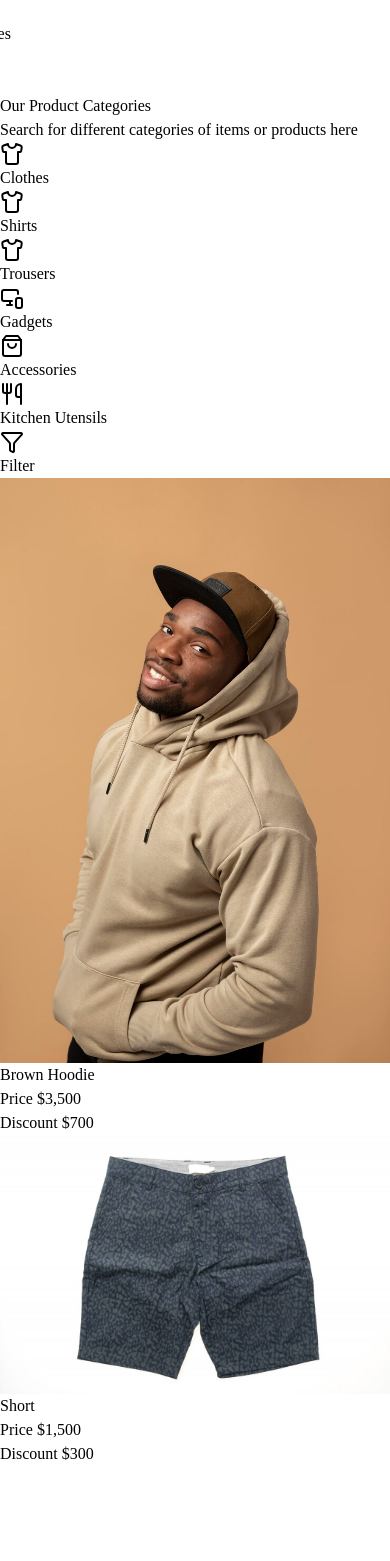
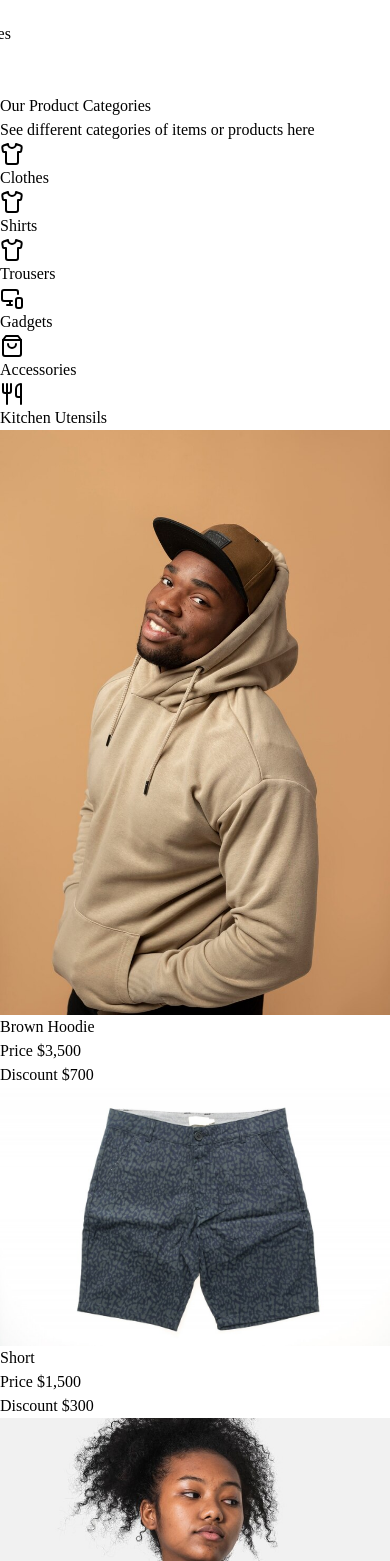
Before and after one commit to alimuhammeddev/Mashop-Store, a React (Vite) app: page /home in a window 390 px wide. Shown: the part 5007-6568 px from the top of the page. Before the commit the page ends 6473 px from the top, so only its background shows below. Built offline with nearby package versions, Linux system fonts and the light colour scheme; a web font is replaced by a local one.

Commit message:
worked on categories section

```diff
--- a/src/Components/Items.jsx
+++ b/src/Components/Items.jsx
@@ -1,7 +1,36 @@
+import { useState } from "react";
 import { Shirt, ShoppingBag, Filter, Utensils, MonitorSmartphone, ShirtIcon } from "lucide-react";
-import { hoddie, short } from "../assets";
+import { accessories1, blender, bluepants, cloth, clothes, clothing, girl, hoddie, jacket, kit, kitchen2, kitchenset, laptop2, laptop4, phone, plates, short, smartphone, smartwatch, whiteshirt } from "../assets";
 
 const Items = () => {
+
+    const [visibleCount, setVisibleCount] = useState(4);
+
+  const items = [
+    { id: 1, img: hoddie, name: "Brown Hoodie", price: "$3,500", discount: "$700" },
+    { id: 2, img: short, name: "Short", price: "$1,500", discount: "$300" },
+    { id: 3, img: girl, name: "Black Shirt", price: "$700", discount: "$150" },
+    { id: 4, img: clothes, name: "Hoodies (Different colors)", price: "$2,000", discount: "$500" },
+    { id: 5, img: whiteshirt, name: "White Shirt and Cap", price: "$1,000", discount: "$250" },
+    { id: 6, img: smartphone, name: "Smartphone (New Series)", price: "$9,500", discount: "$800" },
+    { id: 7, img: smartwatch, name: "Smartwatch pro", price: "$800", discount: "$50" },
+    { id: 8, img: kitchenset, name: "Full kitchen set", price: "$500", discount: "$25" },
+    { id: 9, img: accessories1, name: "Men accessories", price: "$1,500", discount: "$450" },
+    { id: 10, img: blender, name: "Kitchen Blender", price: "$5,000", discount: "$2,000" },
+    { id: 11, img: clothing, name: "Men Designer T-shirt", price: "$900", discount: "$70" },
+    { id: 12, img: plates, name: "Kitchen plates and cups", price: "$300", discount: "$10" },
+    { id: 13, img: jacket, name: "Brown unisex jacket", price: "$250", discount: "$15" },
+    { id: 14, img: cloth, name: "Cloth (Complete set)", price: "$750", discount: "$35" },
+    { id: 15, img: kit, name: "Womens makup kit", price: "$300", discount: "$20" },
+    { id: 16, img: bluepants, name: "Mens blue pants", price: "$200", discount: "$25" },
+    { id: 17, img: kitchen2, name: "Kitchen untensils", price: "$150", discount: "$30" },
+    { id: 18, img: phone, name: "Complete Set Gadget (Apple series)", price: "$10,000", discount: "$220" },
+    { id: 19, img: laptop2, name: "Computer Laptop", price: "$5000", discount: "$500" },
+    { id: 20, img: laptop4, name: "Macbook air pro", price: "$15,000", discount: "$100" },
+  ];
+
+  const visibleItems = items.slice(0, visibleCount);
+
   return (
     <section>
       <div>
@@ -9,7 +38,7 @@ const Items = () => {
           Our Product Categories
         </h1>
         <h2 className="lg:text-2xl font-medium text-center px-4 mt-2">
-          Search for different categories of items or products here
+          See different categories of items or products here
         </h2>
       </div>
 
@@ -32,34 +61,32 @@ const Items = () => {
         <h1 className="flex items-center gap-2 text-center bg-orange-400 text-white w-fit p-2 rounded-md">
           <Utensils /> Kitchen Utensils
         </h1>
-        <h1 className="flex items-center gap-2 text-center bg-orange-400 text-white w-fit p-2 rounded-md">
-          <Filter /> Filter
-        </h1>
       </div>
 
       <div className="grid lg:grid-cols-4 grid-cols-1 gap-4 mt-5">
+        {visibleItems.map((item) => (
+          <div key={item.id} className="w-[300px] lg:w-[350px] flex-shrink-0 p-4 bg-white shadow-lg rounded-lg">
+            <div className="w-full h-48 relative">
+              <img src={item.img} alt={item.name} className="w-full h-full object-cover rounded-lg" />
+            </div>
+            <div className="mt-3 text-center">
+              <h1 className="lg:text-lg font-semibold">{item.name}</h1>
+              <h1 className="lg:text-xl text-base font-bold text-orange-500">Price {item.price}</h1>
+              <p className="line-through text-gray-400">Discount {item.discount}</p>
+            </div>
+          </div>
+        ))}
+      </div>
 
-        <div className="w-[300px] lg:w-[350px] flex-shrink-0 p-4 bg-white shadow-lg rounded-lg">
-          <div className="w-full h-48 relative">
-            <img src={hoddie} alt="Brown Hoodie" className="w-full h-full object-cover rounded-lg"/>
-          </div>
-          <div className="mt-3 text-center">
-            <h1 className="lg:text-lg font-semibold">Brown Hoodie</h1>
-            <h1 className="lg:text-xl text-base font-bold text-orange-500">Price $3,500</h1>
-            <p className="line-through text-gray-400">Discount $700</p>
-          </div>
-        </div>
-
-        <div className="w-[300px] lg:w-[350px] flex-shrink-0 p-4 bg-white shadow-lg rounded-lg">
-          <div className="w-full h-48 relative">
-            <img src={short} alt="Brown Short" className="w-full h-full object-cover rounded-lg"/>
-          </div>
-          <div className="mt-3 text-center">
-            <h1 className="lg:text-lg font-semibold">Short</h1>
-            <h1 className="lg:text-xl text-base font-bold text-orange-500">Price $1,500</h1>
-            <p className="line-through text-gray-400">Discount $300</p>
-          </div>
-        </div>
+      <div>
+        <button
+          className="bg-orange-400 text-white py-2 px-4 rounded-md mt-5 justify-center mx-auto flex"
+          onClick={() =>
+            visibleCount < items.length ? setVisibleCount(visibleCount + 4) : setVisibleCount(4)
+          }
+        >
+          {visibleCount < items.length ? "View More" : "Show Less"}
+        </button>
       </div>
     </section>
   );
```
